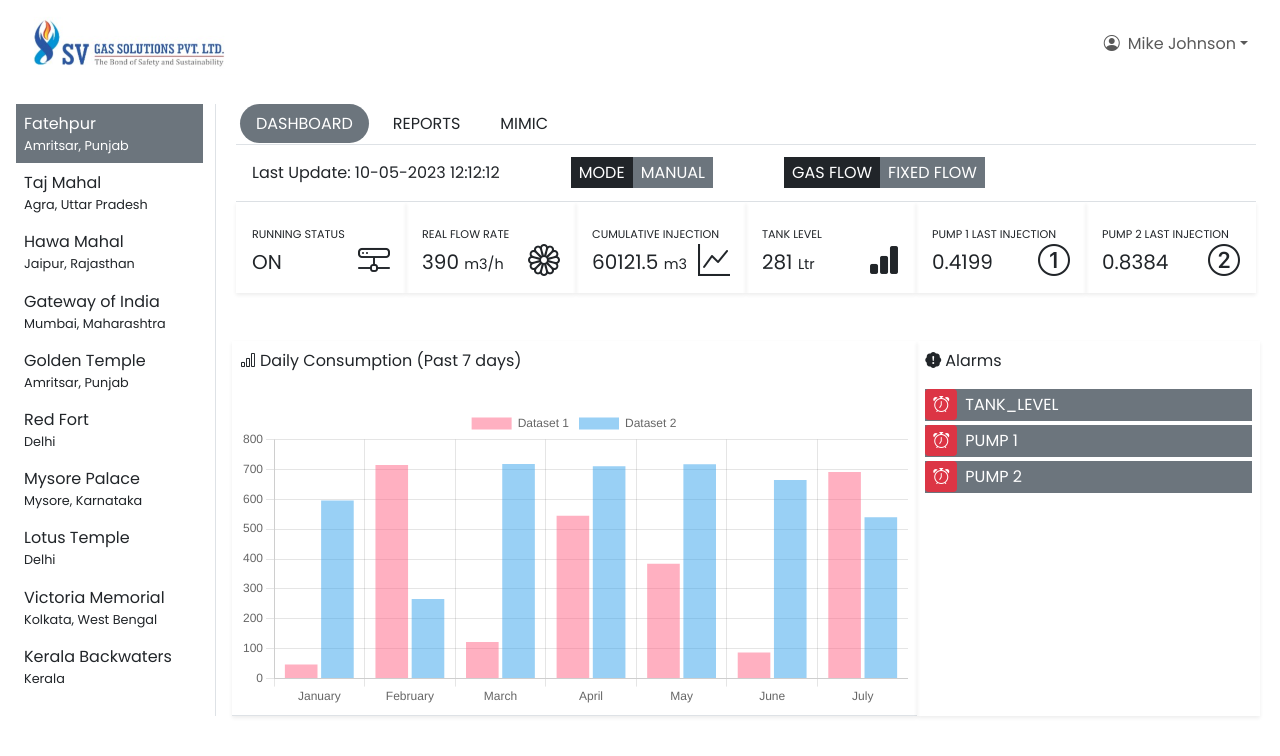
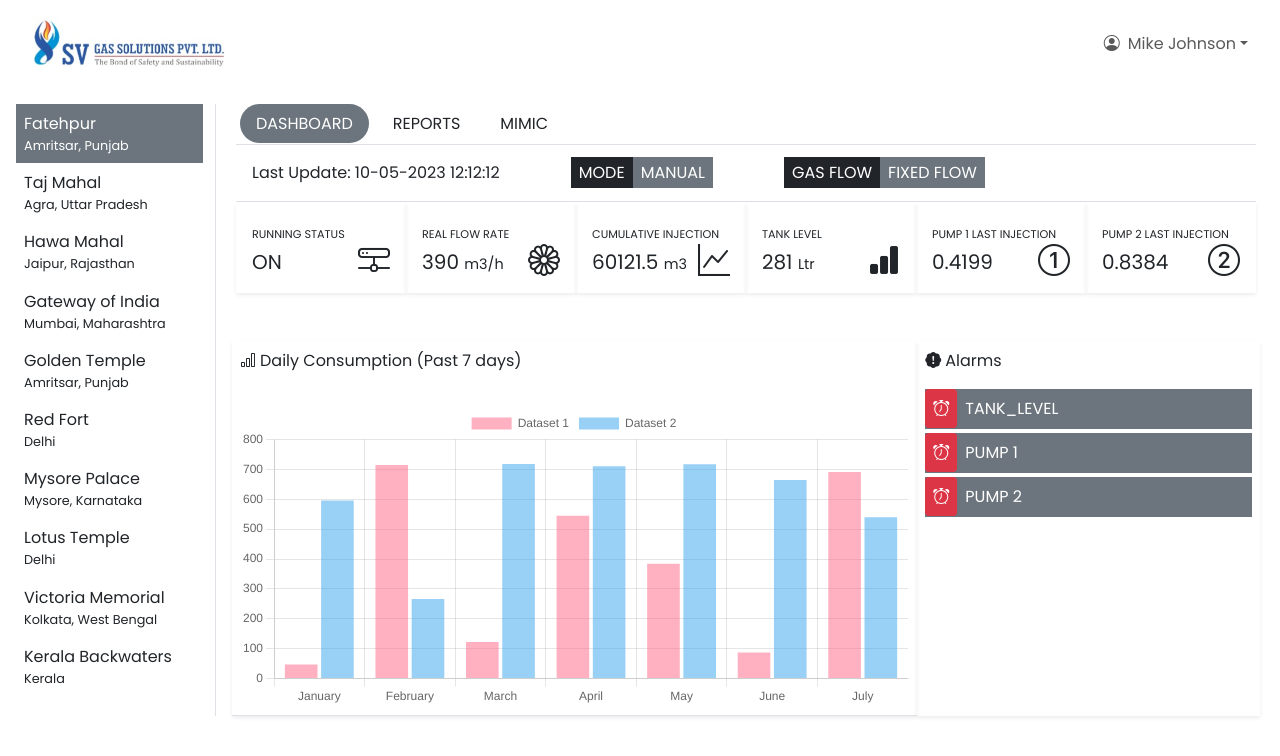
Before and after one commit to asif-sidd9768/Scada, a React (Vite) app: page /dash/1 in a window 1280 px wide. Shown: the top 756 px of the page. Built offline with nearby package versions, Linux system fonts and the light colour scheme.

Commit message:
Update DetailAlarms.jsx

```diff
--- a/src/components/DetailDashboard/DetailAlarms/DetailAlarms.jsx
+++ b/src/components/DetailDashboard/DetailAlarms/DetailAlarms.jsx
@@ -6,16 +6,16 @@ const DetailAlarms = () => {
         Alarms
       </p>
       <div className="mt-3">
-        <p className="bg-secondary text-white py-1 my-1">
-          <span className="me-2 bg-danger px-2 py-1 text-white rounded-1"><i className="bi bi-alarm"></i></span>
+        <p className="bg-secondary text-white py-2 my-1">
+          <span className="me-2 bg-danger px-2 py-2 text-white rounded-1"><i className="bi bi-alarm"></i></span>
           TANK_LEVEL
         </p>
-        <p className="bg-secondary text-white py-1 my-1">
-          <span className="me-2 bg-danger px-2 py-1 text-white rounded-1"><i className="bi bi-alarm"></i></span>
+        <p className="bg-secondary text-white py-2 my-1">
+          <span className="me-2 bg-danger px-2 py-2 text-white rounded-1"><i className="bi bi-alarm"></i></span>
           PUMP 1
         </p>
-        <p className="bg-secondary text-white py-1 my-1">
-          <span className="me-2 bg-danger px-2 py-1 text-white rounded-1"><i className="bi bi-alarm"></i></span>
+        <p className="bg-secondary text-white py-2 my-1">
+          <span className="me-2 bg-danger px-2 py-2 text-white rounded-1"><i className="bi bi-alarm"></i></span>
           PUMP 2
         </p>
       </div>
```
